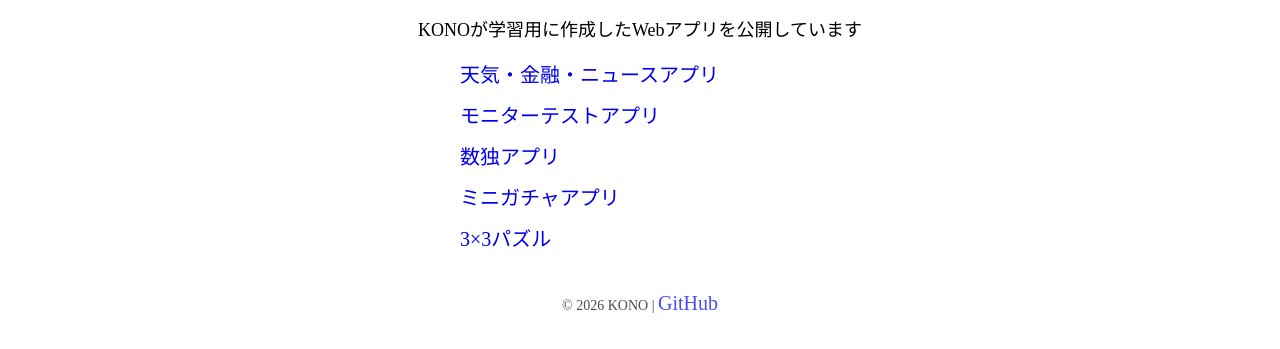
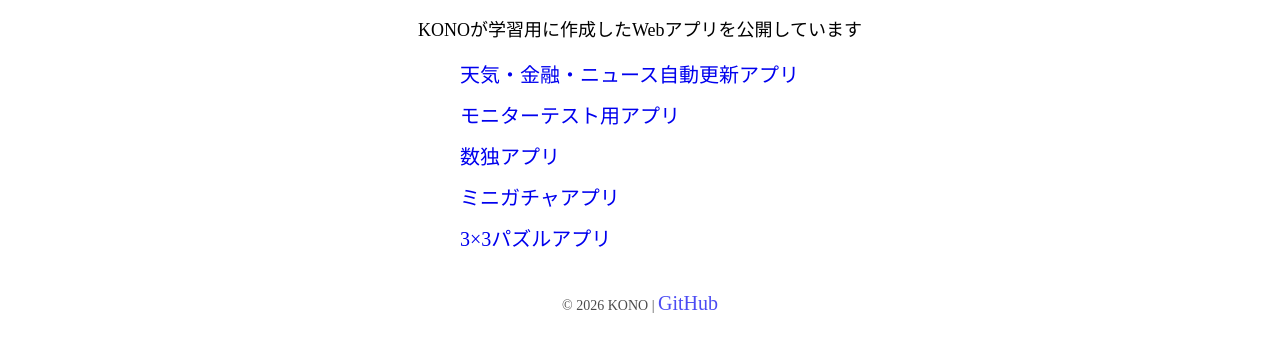
Before and after one commit to micro1007kounou-sudo/my-dashboard, a plain HTML site: page index.html in a window 1280 px wide. Shown: the part 349-698 px from the top of the page. Drawn offline with Linux system fonts and the light colour scheme.

Commit message:
リンクテキストを更新し、アプリの説明を明確にしました

```diff
--- a/index.html
+++ b/index.html
@@ -76,11 +76,11 @@
   <h1>KONO パブリックポートフォリオ</h1>
   <p>KONOが学習用に作成したWebアプリを公開しています</p>
   <ul>
-    <li><a href="weather-finance-news/">天気・金融・ニュースアプリ</a></li>
-    <li><a href="color-test-JS/">モニターテストアプリ</a></li>
+    <li><a href="weather-finance-news/">天気・金融・ニュース自動更新アプリ</a></li>
+    <li><a href="color-test-JS/">モニターテスト用アプリ</a></li>
     <li><a href="sudoku-app/">数独アプリ</a></li>
     <li><a href="gacha-app/">ミニガチャアプリ</a></li>
-    <li><a href="9puzzle/">3×3パズル</a></li>
+    <li><a href="9puzzle/">3×3パズルアプリ</a></li>
   </ul>
 
 <footer style="text-align:center; margin-top:40px; font-size:14px; opacity:0.7;">
```
